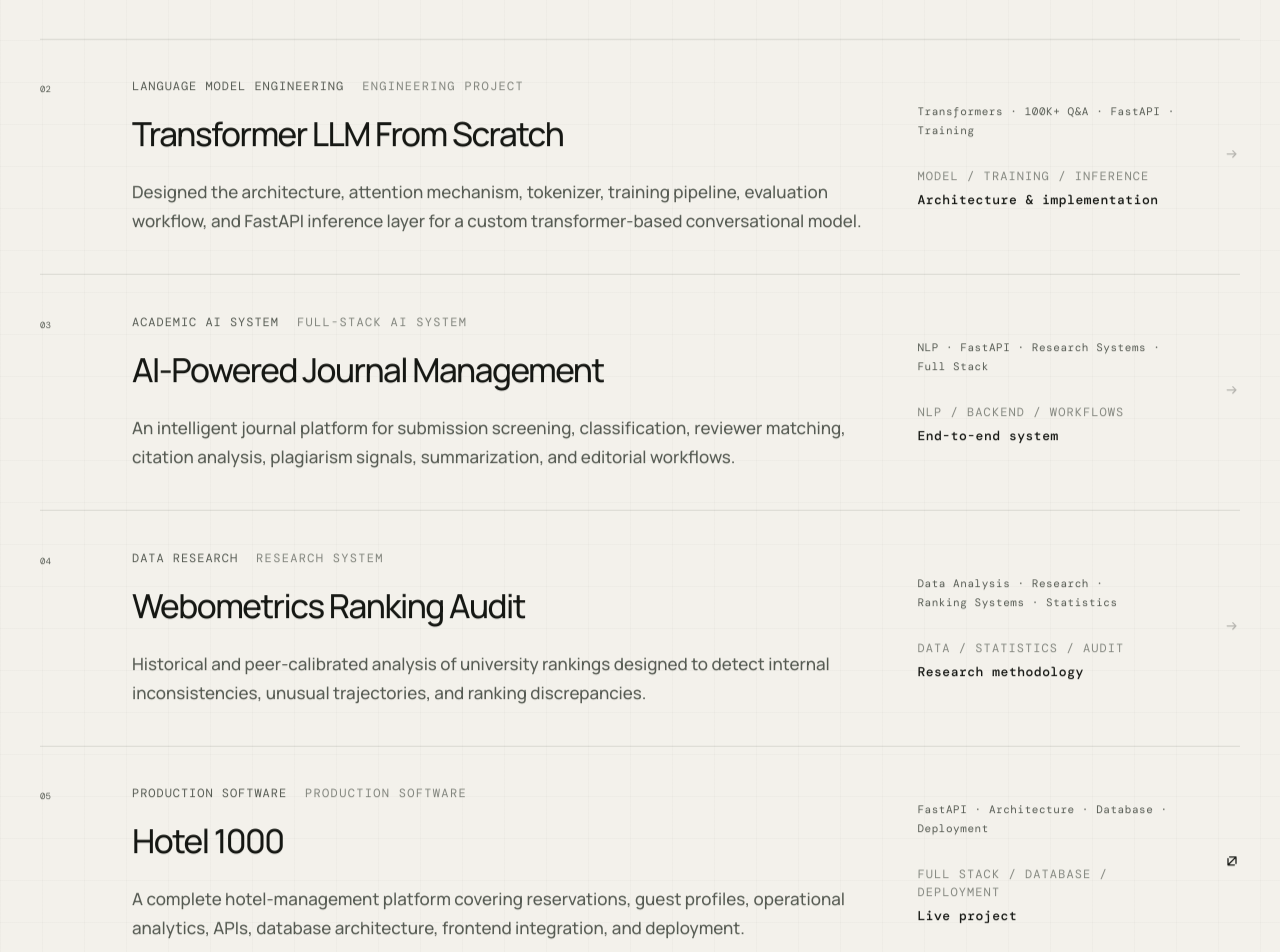
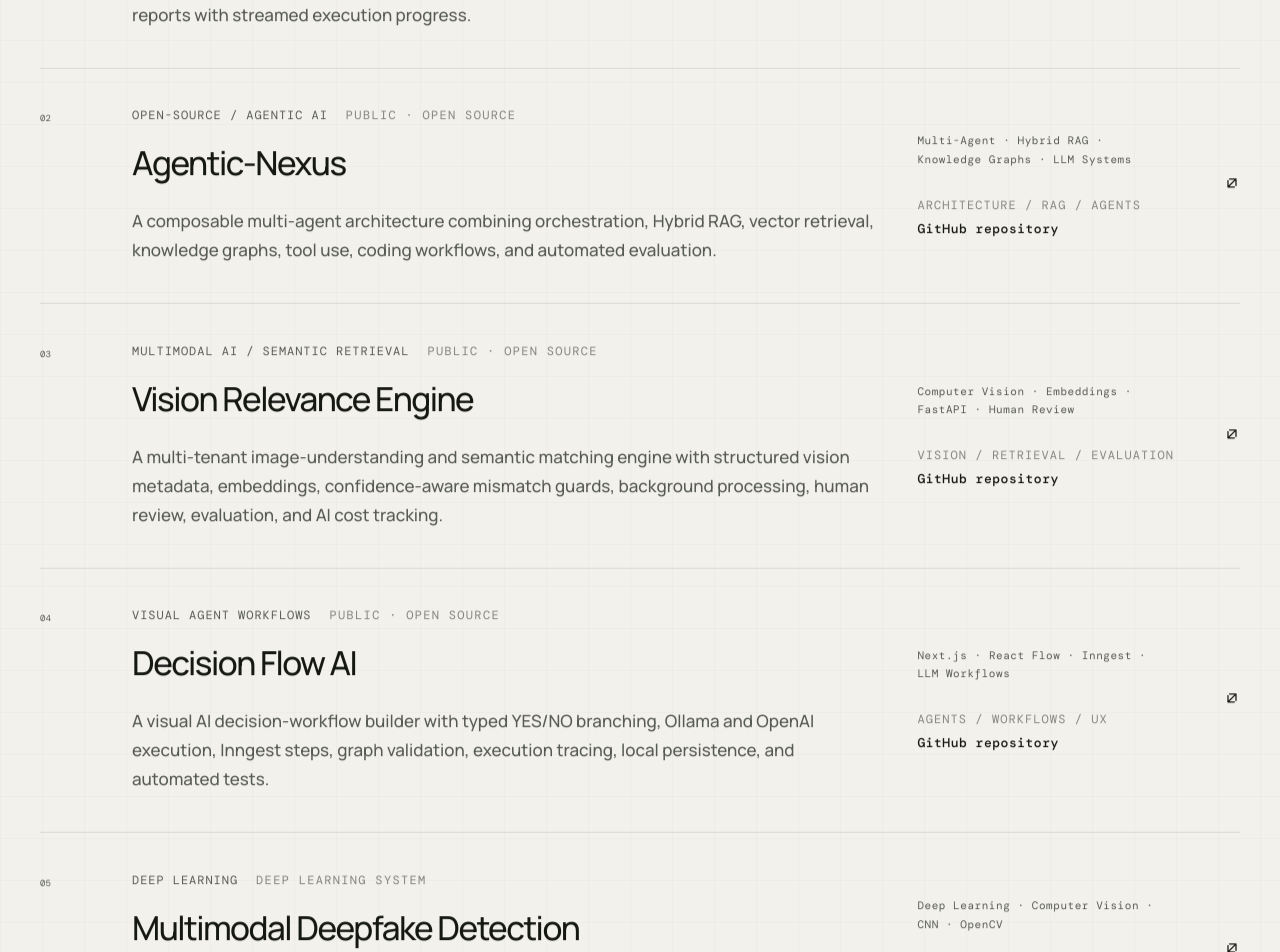
Before and after one commit to MinaIbrahim10/mina-portfolio, a React (Vite) app: page / in a window 1280 px wide. Shown: the part 2060-3012 px from the top of the page. Built offline with nearby package versions, Linux system fonts and the light colour scheme; a web font is replaced by a local one.

Commit message:
Prioritize current AI engineering projects

```diff
--- a/src/App.tsx
+++ b/src/App.tsx
@@ -89,6 +89,18 @@ const publications: Publication[] = [
 const projects: Project[] = [
   {
     index: '01',
+    title: 'Research & Intelligence Agent',
+    eyebrow: 'AGENTIC RESEARCH / EVIDENCE SYSTEMS',
+    description:
+      'An evidence-first LangGraph research system that plans searches, fetches full pages, extracts and filters evidence, consolidates and verifies claims, measures coverage, and produces cited reports with streamed execution progress.',
+    tags: ['LangGraph', 'Agentic Research', 'Verification', 'SearXNG'],
+    status: 'PUBLIC · OPEN SOURCE',
+    scope: 'AGENTS / EVIDENCE / EVALUATION',
+    evidence: 'GitHub repository',
+    link: 'https://github.com/MinaIbrahim10/research-intelligence-agent',
+  },
+  {
+    index: '02',
     title: 'Agentic-Nexus',
     eyebrow: 'OPEN-SOURCE / AGENTIC AI',
     description:
@@ -100,52 +112,31 @@ const projects: Project[] = [
     link: 'https://github.com/MinaIbrahim10/Agentic-Nexus',
   },
   {
-    index: '02',
-    title: 'Transformer LLM From Scratch',
-    eyebrow: 'LANGUAGE MODEL ENGINEERING',
+    index: '03',
+    title: 'Vision Relevance Engine',
+    eyebrow: 'MULTIMODAL AI / SEMANTIC RETRIEVAL',
     description:
-      'Designed the architecture, attention mechanism, tokenizer, training pipeline, evaluation workflow, and FastAPI inference layer for a custom transformer-based conversational model.',
-    tags: ['Transformers', '100K+ Q&A', 'FastAPI', 'Training'],
-    status: 'ENGINEERING PROJECT',
-    scope: 'MODEL / TRAINING / INFERENCE',
-    evidence: 'Architecture & implementation',
-  },
-  {
-    index: '03',
-    title: 'AI-Powered Journal Management',
-    eyebrow: 'ACADEMIC AI SYSTEM',
-    description:
-      'An intelligent journal platform for submission screening, classification, reviewer matching, citation analysis, plagiarism signals, summarization, and editorial workflows.',
-    tags: ['NLP', 'FastAPI', 'Research Systems', 'Full Stack'],
-    status: 'FULL-STACK AI SYSTEM',
-    scope: 'NLP / BACKEND / WORKFLOWS',
-    evidence: 'End-to-end system',
+      'A multi-tenant image-understanding and semantic matching engine with structured vision metadata, embeddings, confidence-aware mismatch guards, background processing, human review, evaluation, and AI cost tracking.',
+    tags: ['Computer Vision', 'Embeddings', 'FastAPI', 'Human Review'],
+    status: 'PUBLIC · OPEN SOURCE',
+    scope: 'VISION / RETRIEVAL / EVALUATION',
+    evidence: 'GitHub repository',
+    link: 'https://github.com/MinaIbrahim10/vision-relevance-engine',
   },
   {
     index: '04',
-    title: 'Webometrics Ranking Audit',
-    eyebrow: 'DATA RESEARCH',
+    title: 'Decision Flow AI',
+    eyebrow: 'VISUAL AGENT WORKFLOWS',
     description:
-      'Historical and peer-calibrated analysis of university rankings designed to detect internal inconsistencies, unusual trajectories, and ranking discrepancies.',
-    tags: ['Data Analysis', 'Research', 'Ranking Systems', 'Statistics'],
-    status: 'RESEARCH SYSTEM',
-    scope: 'DATA / STATISTICS / AUDIT',
-    evidence: 'Research methodology',
+      'A visual AI decision-workflow builder with typed YES/NO branching, Ollama and OpenAI execution, Inngest steps, graph validation, execution tracing, local persistence, and automated tests.',
+    tags: ['Next.js', 'React Flow', 'Inngest', 'LLM Workflows'],
+    status: 'PUBLIC · OPEN SOURCE',
+    scope: 'AGENTS / WORKFLOWS / UX',
+    evidence: 'GitHub repository',
+    link: 'https://github.com/MinaIbrahim10/decision-flow-ai',
   },
   {
     index: '05',
-    title: 'Hotel 1000',
-    eyebrow: 'PRODUCTION SOFTWARE',
-    description:
-      'A complete hotel-management platform covering reservations, guest profiles, operational analytics, APIs, database architecture, frontend integration, and deployment.',
-    tags: ['FastAPI', 'Architecture', 'Database', 'Deployment'],
-    status: 'PRODUCTION SOFTWARE',
-    scope: 'FULL STACK / DATABASE / DEPLOYMENT',
-    evidence: 'Live project',
-    link: 'https://hotel1000.me',
-  },
-  {
-    index: '06',
     title: 'Multimodal Deepfake Detection',
     eyebrow: 'DEEP LEARNING',
     description:
@@ -155,6 +146,19 @@ const projects: Project[] = [
     scope: 'VISION / TEXT / AUDIO',
     evidence: 'Public GitHub repository',
     link: 'https://github.com/MinaIbrahim10/deepfake-detection',
+  },
+  {
+    index: '06',
+    title: 'Webometrics Ranking Audit',
+    eyebrow: 'DATA RESEARCH',
+    description:
+      'Historical and peer-calibrated analysis of university rankings designed to detect internal inconsistencies, unusual trajectories, and ranking discrepancies.',
+    tags: ['Data Analysis', 'Research', 'Ranking Systems', 'Statistics'],
+    status: 'RESEARCH WORK',
+    scope: 'DATA / STATISTICS / AUDIT',
+    evidence: 'Published research artifact',
+    link:
+      'https://www.researchgate.net/publication/412783335_Auditing_Internal_Consistency_in_Webometrics_University_Rankings_A_Bidirectional_Historical_and_Peer-Calibrated_Approach',
   },
 ]
 
```
